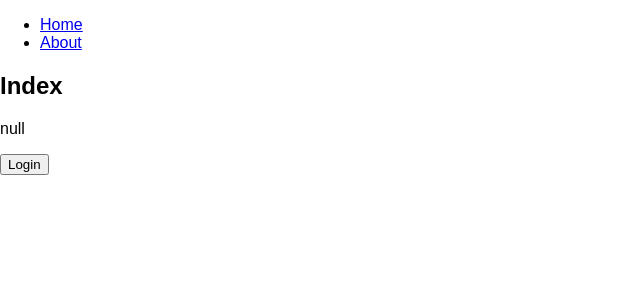
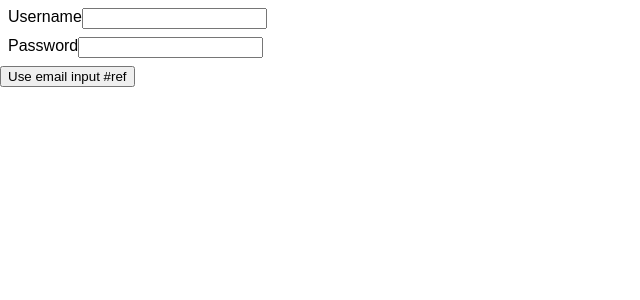
Before and after one commit to skylock/react-playground, a React (Create React App) app: page / in a window 1280 px wide. Shown: the top 300 px of the page, without its empty margins (0-640 px from the left). Built offline with nearby package versions, Linux system fonts and the light colour scheme.

Commit message:
using input ref to focus on an input

```diff
--- a/src/App.js
+++ b/src/App.js
@@ -1,11 +1,11 @@
 import React, { Component } from 'react';
 import './App.css';
-import { LoginForm } from './components/useState/LoginForm';
+import { UseRefLoginForm } from './components/useRef/UseRefLoginForm';
 class App extends Component {
   render() {
     return (
       <div className='row'>
-        <LoginForm />
+        <UseRefLoginForm />
       </div>
     );
   }
--- /dev/null
+++ b/src/components/useRef/UseRefLoginForm.jsx
@@ -0,0 +1,38 @@
+import React, { useRef } from 'react';
+import { useForm } from './useForm';
+
+export const UseRefLoginForm = () => {
+  const [values, handleChange] = useForm({ email: '', password: '' });
+  const inputRef = useRef();
+
+  return (
+    <div>
+      <div className='preference'>
+        <label htmlFor='email'>Username</label>
+        <input
+          ref={inputRef}
+          name='email'
+          type='text'
+          value={values.email}
+          onChange={handleChange}
+        />
+      </div>
+      <div className='preference'>
+        <label htmlFor='password'>Password</label>
+        <input
+          name='password'
+          type='password'
+          value={values.password}
+          onChange={handleChange}
+        />
+      </div>
+      <button
+        onClick={() => {
+          inputRef.current.focus();
+        }}
+      >
+        Use email input #ref
+      </button>
+    </div>
+  );
+};
--- /dev/null
+++ b/src/components/useRef/useForm.jsx
@@ -0,0 +1,15 @@
+import { useState } from 'react';
+
+export const useForm = (initialValues) => {
+  const [values, setValues] = useState(initialValues);
+
+  return [
+    values,
+    (e) => {
+      setValues({
+        ...values,
+        [e.target.name]: e.target.value,
+      });
+    },
+  ];
+};
--- a/src/index.js
+++ b/src/index.js
@@ -2,7 +2,7 @@ import React from 'react';
 import ReactDOM from 'react-dom';
 import './index.css';
 import registerServiceWorker from './registerServiceWorker';
-import AppRouter from './AppRouter';
+import App from './App';
 
-ReactDOM.render(<AppRouter />, document.getElementById('root'));
+ReactDOM.render(<App />, document.getElementById('root'));
 registerServiceWorker();
```
